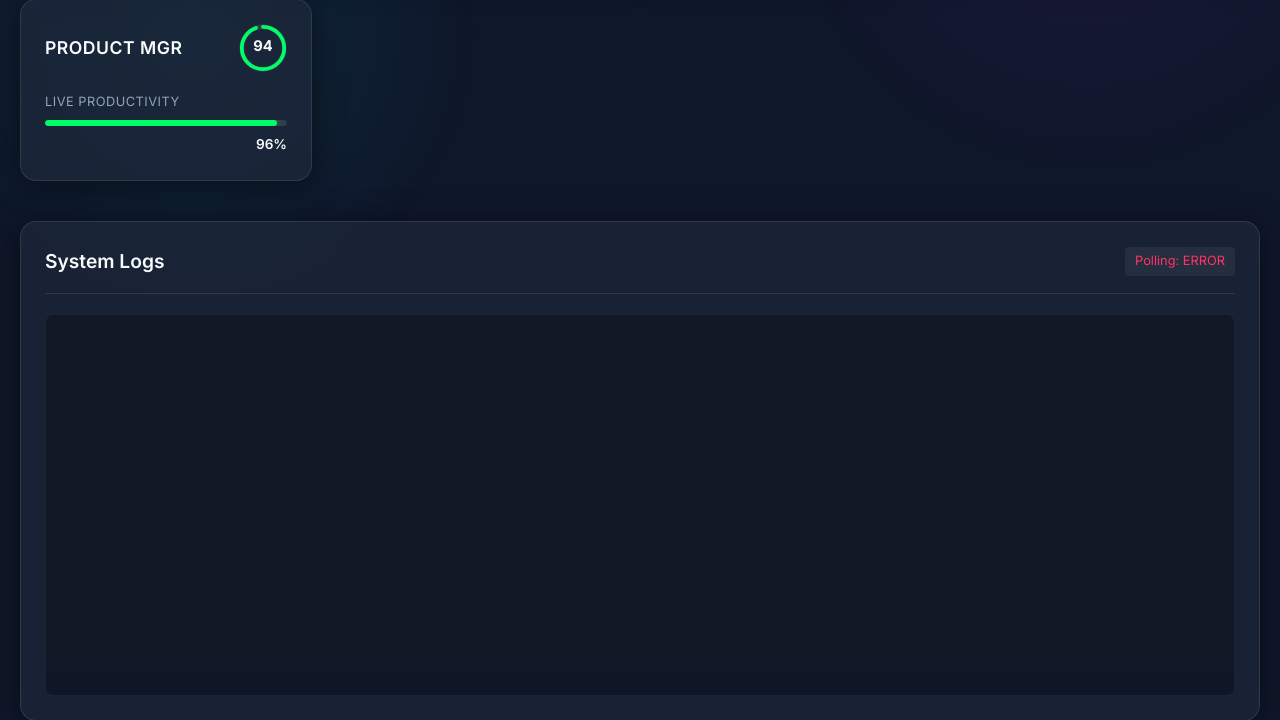
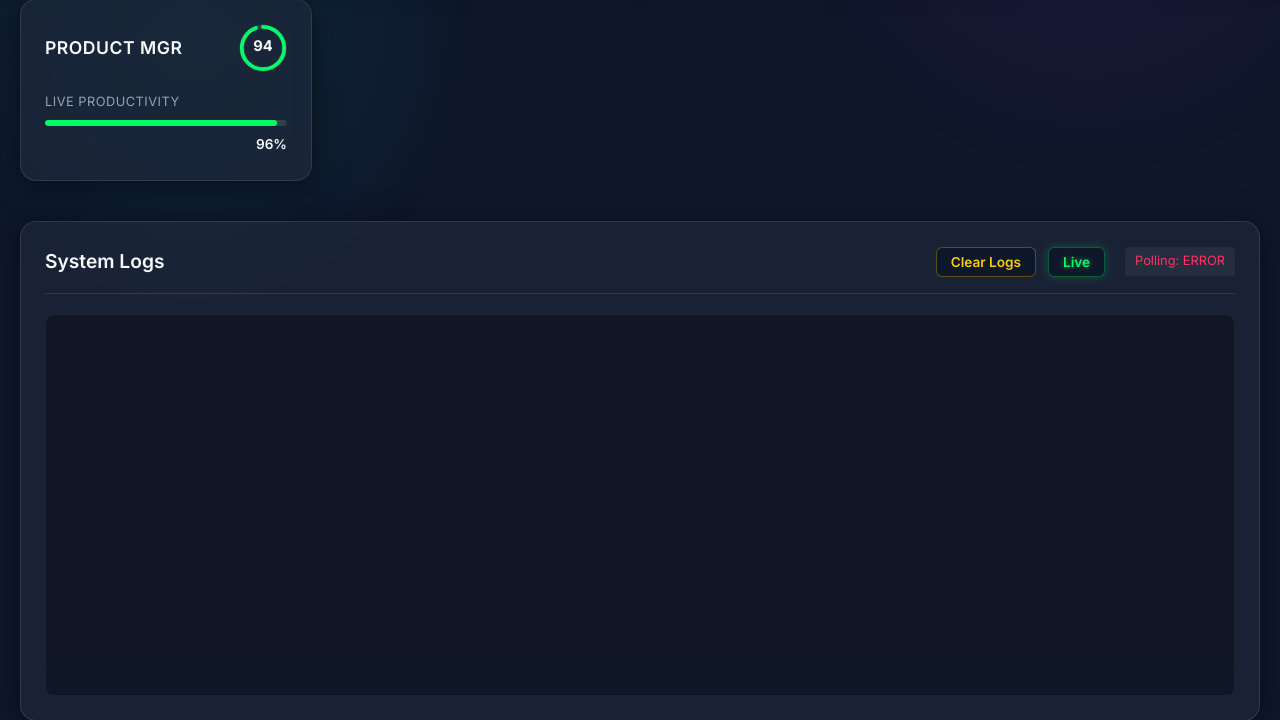
Before and after one commit to roashcorp-beep/MasterSplitter, a Flask app: template Templates/admin.html in a window 1280 px wide. Shown: the part 369-1089 px from the top of the page. Run offline with Flask 3, Linux system fonts and the light colour scheme; the template is opened without the code that fills it, so the values that code supplies are empty.

Commit message:
Auto-deploy: Admin Center Overhaul [2026-05-25 00:54:28]

```diff
--- a/Server.py
+++ b/Server.py
@@ -246,7 +246,15 @@
 from email.mime.multipart import MIMEMultipart
 import threading
 
-def send_verification_email_async(email_addr, token):
+def send_verification_email(email_addr, token):
+    if app.config.get('TESTING'):
+        # Do not send actual emails during testing
+        domain = os.environ.get('PA_DOMAIN', 'localhost:5000')
+        protocol = "https" if domain != "localhost:5000" else "http"
+        verify_link = f"{protocol}://{domain}/api/verify/{token}"
+        logger.info(f"[TESTING] Verification link for {email_addr}: {verify_link}")
+        return True
+
     smtp_server = os.environ.get('SMTP_SERVER')
     smtp_port = os.environ.get('SMTP_PORT', 587)
     smtp_username = os.environ.get('SMTP_USERNAME')
@@ -258,7 +266,7 @@
 
     if not smtp_server or not smtp_username or not smtp_password:
         logger.warning(f"SMTP not configured. Verification link for {email_addr}: {verify_link}")
-        return
+        return False
 
     try:
         msg = MIMEMultipart()
@@ -283,21 +291,11 @@
         server.send_message(msg)
         server.quit()
         logger.info(f"Verification email sent to {email_addr}")
+        return True
     except Exception as e:
         logger.error(f"Failed to send verification email to {email_addr}: {e}")
+        return False
 
-def send_verification_email(email_addr, token):
-    if app.config.get('TESTING'):
-        # Do not send actual emails during testing
-        domain = os.environ.get('PA_DOMAIN', 'localhost:5000')
-        protocol = "https" if domain != "localhost:5000" else "http"
-        verify_link = f"{protocol}://{domain}/api/verify/{token}"
-        logger.info(f"[TESTING] Verification link for {email_addr}: {verify_link}")
-        return
-
-    thread = threading.Thread(target=send_verification_email_async, args=(email_addr, token))
-    thread.daemon = True
-    thread.start()
 
 # =====================
 #   PAGE ROUTES
@@ -395,7 +393,10 @@
         conn.commit()
 
         # Send Verification Email
-        send_verification_email(email_raw, token)
+        if not send_verification_email(email_raw, token):
+            cursor.execute("DELETE FROM Users WHERE id = ?", (user_id,))
+            conn.commit()
+            return jsonify({"error": "Email server configuration error. Registration paused."}), 500
 
         logger.info(f"New user registered (pending verification): {username} (id={user_id})")
         return jsonify({"success": True, "message": "Registration successful! Please check your email to verify your account before logging in."})
--- a/Static/css/admin.css
+++ b/Static/css/admin.css
@@ -315,10 +315,53 @@
     border: 1px solid rgba(255, 204, 0, 0.3);
 }
 
-.log-tag.error {
-    background: rgba(255, 51, 102, 0.2);
-    color: var(--error-red);
-    border: 1px solid rgba(255, 51, 102, 0.3);
+.log-tag.error { background: rgba(255, 51, 102, 0.15); color: var(--error-red); border-color: rgba(255, 51, 102, 0.3); }
+
+/* Log Controls */
+.log-controls {
+    display: flex;
+    gap: 12px;
+    align-items: center;
+    margin-right: 20px;
+    margin-left: auto;
+}
+
+.admin-btn {
+    background: var(--bg-dark);
+    color: var(--text-primary);
+    border: 1px solid var(--panel-border);
+    padding: 6px 14px;
+    border-radius: 6px;
+    font-size: 0.85rem;
+    font-weight: 600;
+    cursor: pointer;
+    transition: all 0.2s ease;
+    font-family: var(--font-main);
+}
+
+.admin-btn:hover {
+    background: rgba(255, 255, 255, 0.05);
+}
+
+.admin-btn.live-btn {
+    color: var(--text-secondary);
+    border-color: rgba(255,255,255,0.1);
+}
+
+.admin-btn.live-btn.active {
+    color: var(--emerald-green);
+    border-color: rgba(0, 255, 102, 0.3);
+    box-shadow: 0 0 10px rgba(0, 255, 102, 0.2);
+    text-shadow: 0 0 5px rgba(0, 255, 102, 0.5);
+}
+
+.admin-btn.clear-btn {
+    color: var(--warn-yellow);
+    border-color: rgba(255, 204, 0, 0.3);
+}
+
+.admin-btn.clear-btn:hover {
+    background: rgba(255, 204, 0, 0.1);
 }
 
 .log-content {
--- a/Static/js/admin.js
+++ b/Static/js/admin.js
@@ -6,6 +6,8 @@
 
     let isAutoScrolling = true;
     let logsActive = false; // Flag to indicate if logs are actively streaming
+    let isPolling = true;
+    let pollIntervalId = null;
 
     // Select all role cards
     const roles = {
@@ -139,11 +141,41 @@
     fetchLogs();
 
     // Set polling interval for logs (3000ms)
-    setInterval(fetchLogs, 3000);
+    pollIntervalId = setInterval(fetchLogs, 3000);
 
     // Set productivity simulation interval (2500ms)
     setInterval(updateProductivity, 2500);
 
     // Initialize productivity immediately
     updateProductivity();
+
+    // Log Controls
+    const togglePollBtn = document.getElementById('toggle-poll-btn');
+    const clearLogsBtn = document.getElementById('clear-logs-btn');
+
+    if (togglePollBtn) {
+        togglePollBtn.addEventListener('click', () => {
+            isPolling = !isPolling;
+            if (isPolling) {
+                togglePollBtn.textContent = 'Live';
+                togglePollBtn.classList.add('active');
+                pollStatus.textContent = "Polling: 3s";
+                pollStatus.style.color = "";
+                pollIntervalId = setInterval(fetchLogs, 3000);
+                fetchLogs(); // Fetch immediately on resume
+            } else {
+                togglePollBtn.textContent = 'Paused';
+                togglePollBtn.classList.remove('active');
+                pollStatus.textContent = "Polling: Paused";
+                pollStatus.style.color = "var(--text-secondary)";
+                clearInterval(pollIntervalId);
+            }
+        });
+    }
+
+    if (clearLogsBtn) {
+        clearLogsBtn.addEventListener('click', () => {
+            logContainer.innerHTML = '';
+        });
+    }
 });
--- a/Templates/admin.html
+++ b/Templates/admin.html
@@ -135,6 +135,10 @@
             <section class="logs-section glass-panel">
                 <div class="logs-header">
                     <h2><span class="icon"></span> System Logs</h2>
+                    <div class="log-controls">
+                        <button id="clear-logs-btn" class="admin-btn clear-btn">Clear Logs</button>
+                        <button id="toggle-poll-btn" class="admin-btn live-btn active">Live</button>
+                    </div>
                     <div class="poll-status" id="poll-status">Polling: 3s</div>
                 </div>
                 <div class="log-container-wrapper">
```
Also changed, not shown: tests/test_api.py (+15 -0 lines).
